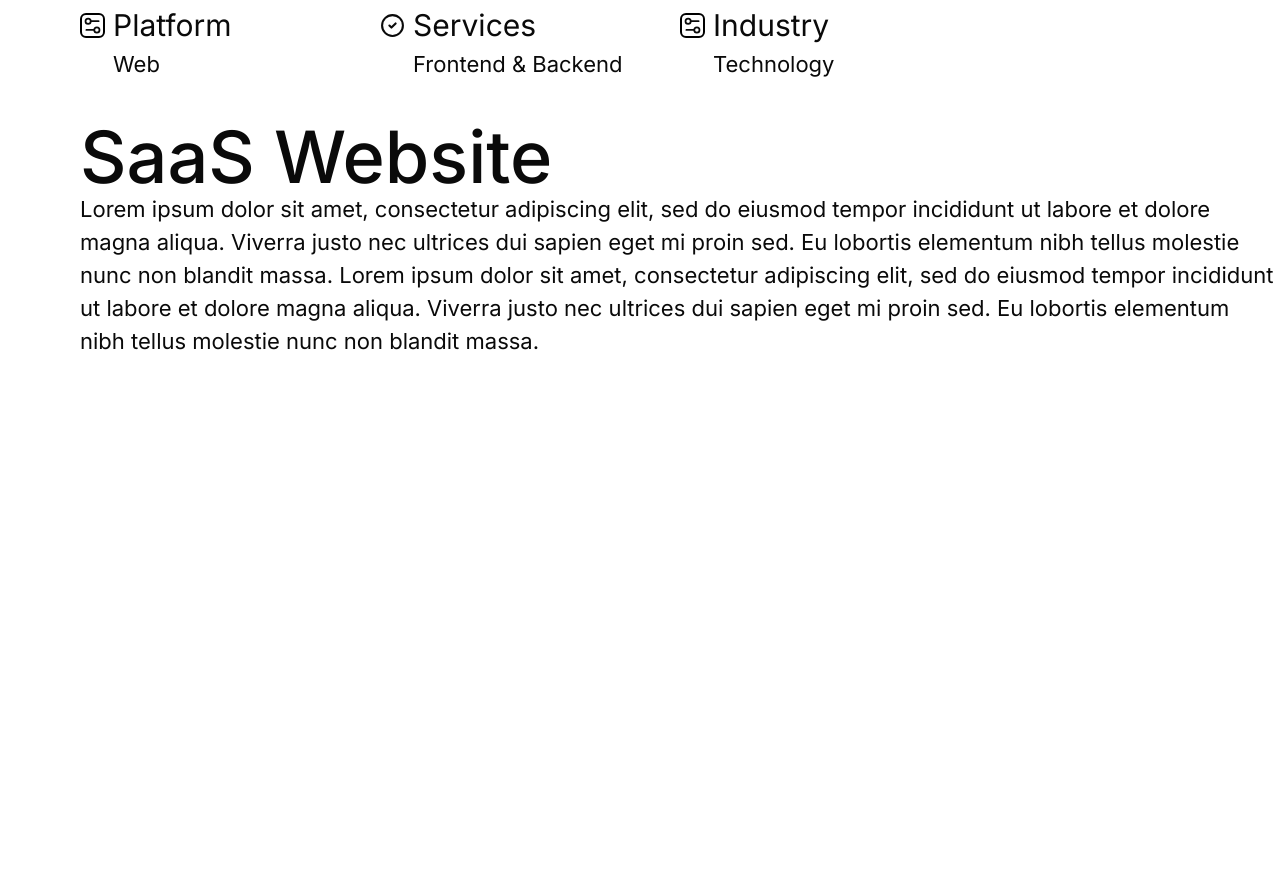
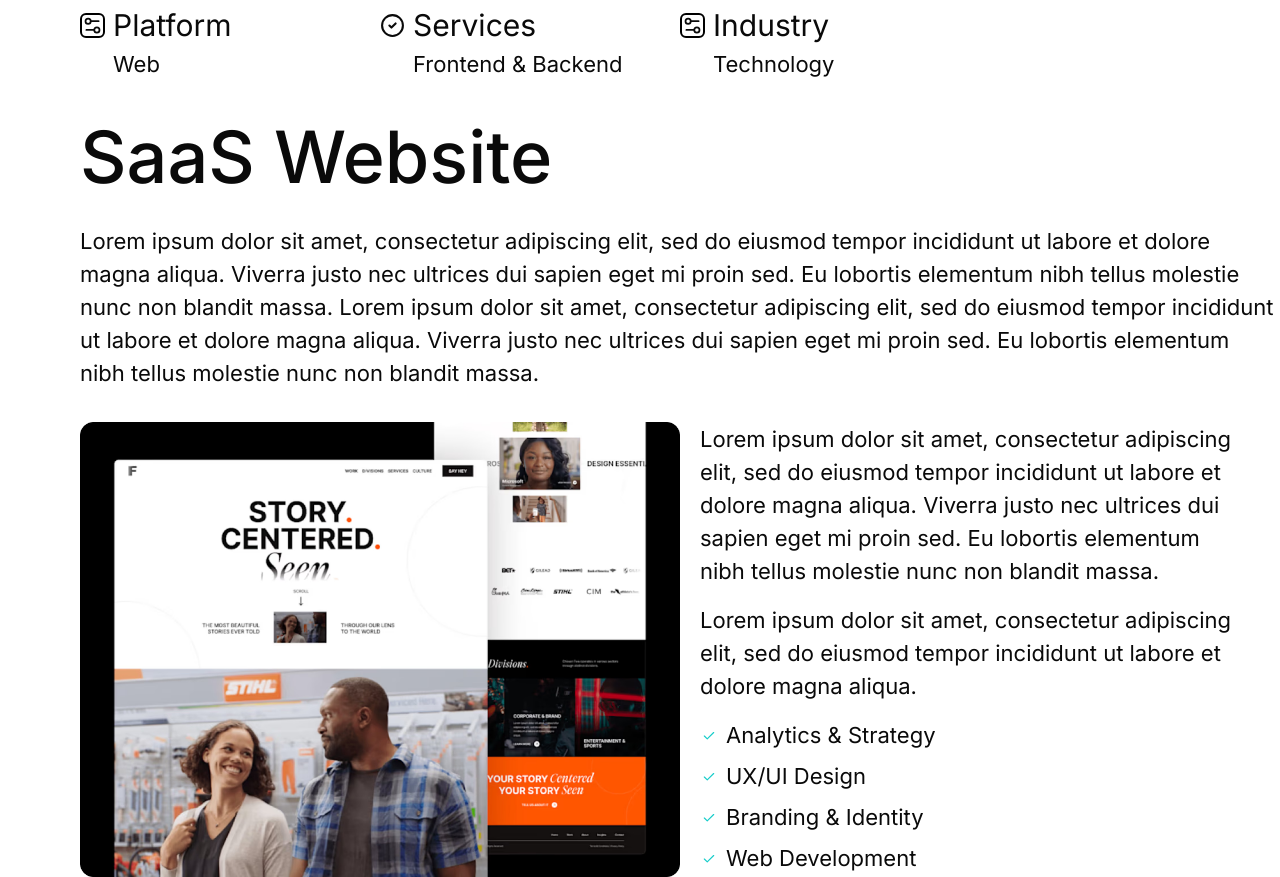
Before and after one commit to Roshen-Perera/ceylon-developers-portfolio, a Next.js app: page /projects in a window 1280 px wide. Shown: the part 1380-2257 px from the top of the page. Before the commit the page ends 1738 px from the top, so only its background shows below. Built offline with nearby package versions, Linux system fonts and the light colour scheme.

Commit message:
created saasWebsite Info

```diff
--- a/components/saasWebsite.tsx
+++ b/components/saasWebsite.tsx
@@ -1,8 +1,10 @@
+import { Check } from 'lucide-react';
+import Image from 'next/image';
 import React from 'react'
 
 const SaasWebsite = () => {
   return (
-    <div>
+    <div className="flex flex-col gap-8">
       <h1 className="text-7xl font-medium">SaaS Website</h1>
       <p className="text-[22px] max-w-[1200px]">
         Lorem ipsum dolor sit amet, consectetur adipiscing elit, sed do eiusmod
@@ -13,6 +15,44 @@ const SaasWebsite = () => {
         magna aliqua. Viverra justo nec ultrices dui sapien eget mi proin sed.
         Eu lobortis elementum nibh tellus molestie nunc non blandit massa.
       </p>
+      <div className="grid grid-cols-2">
+        <Image
+          src="/assets/images/caseStudy.png"
+          alt=""
+          width={629}
+          height={474}
+        />
+        <div className="flex flex-col gap-4 justify-center ml-5 max-w-[537px]">
+          <p className="text-[22px]">
+            Lorem ipsum dolor sit amet, consectetur adipiscing elit, sed do
+            eiusmod tempor incididunt ut labore et dolore magna aliqua. Viverra
+            justo nec ultrices dui sapien eget mi proin sed. Eu lobortis
+            elementum nibh tellus molestie nunc non blandit massa.
+          </p>
+          <p className="text-[22px]">
+            Lorem ipsum dolor sit amet, consectetur adipiscing elit, sed do
+            eiusmod tempor incididunt ut labore et dolore magna aliqua.{" "}
+          </p>
+          <div className="flex flex-col gap-2">
+            <div className="flex flex-row gap-2 items-center">
+              <Check width={18} height={14} className="text-[#17CDCA]" />
+              <p className="text-[22px]">Analytics & Strategy</p>
+            </div>
+            <div className="flex flex-row gap-2 items-center">
+              <Check width={18} height={14} className="text-[#17CDCA]" />
+              <p className="text-[22px]">UX/UI Design</p>
+            </div>
+            <div className="flex flex-row gap-2 items-center">
+              <Check width={18} height={14} className="text-[#17CDCA]" />
+              <p className="text-[22px]">Branding & Identity</p>
+            </div>
+            <div className="flex flex-row gap-2 items-center">
+              <Check width={18} height={14} className="text-[#17CDCA]" />
+              <p className="text-[22px]">Web Development</p>
+            </div>
+          </div>
+        </div>
+      </div>
     </div>
   );
 }
```
